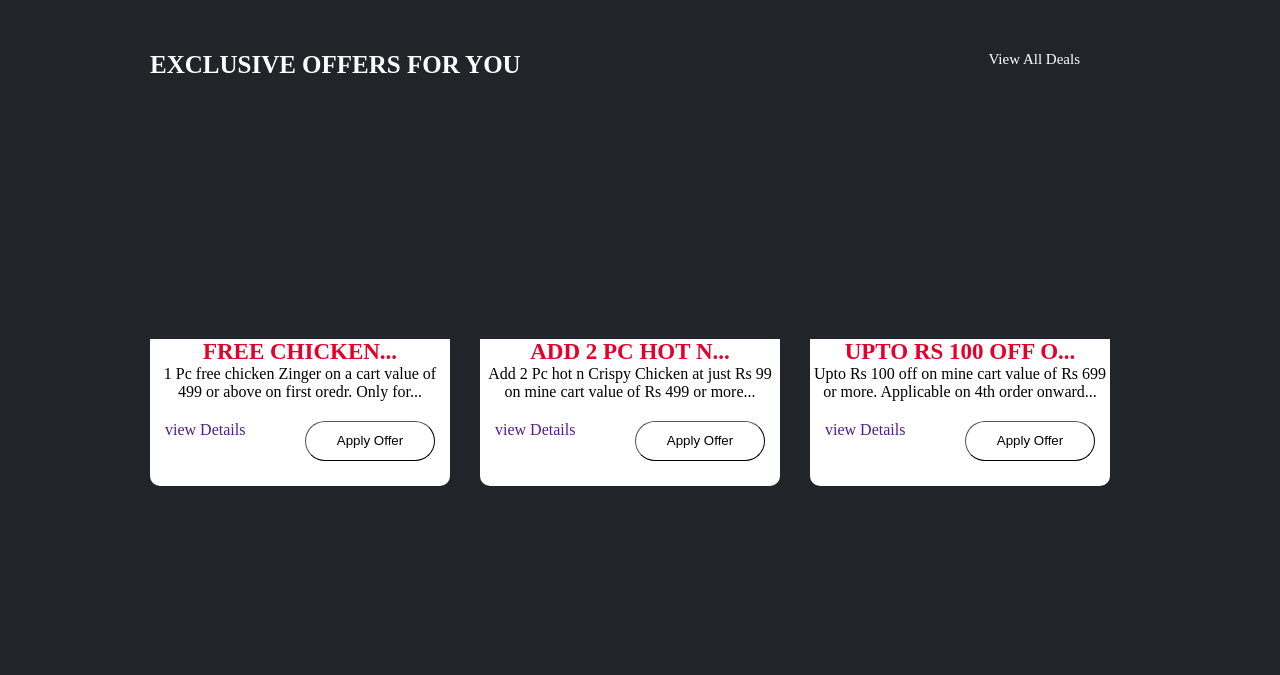
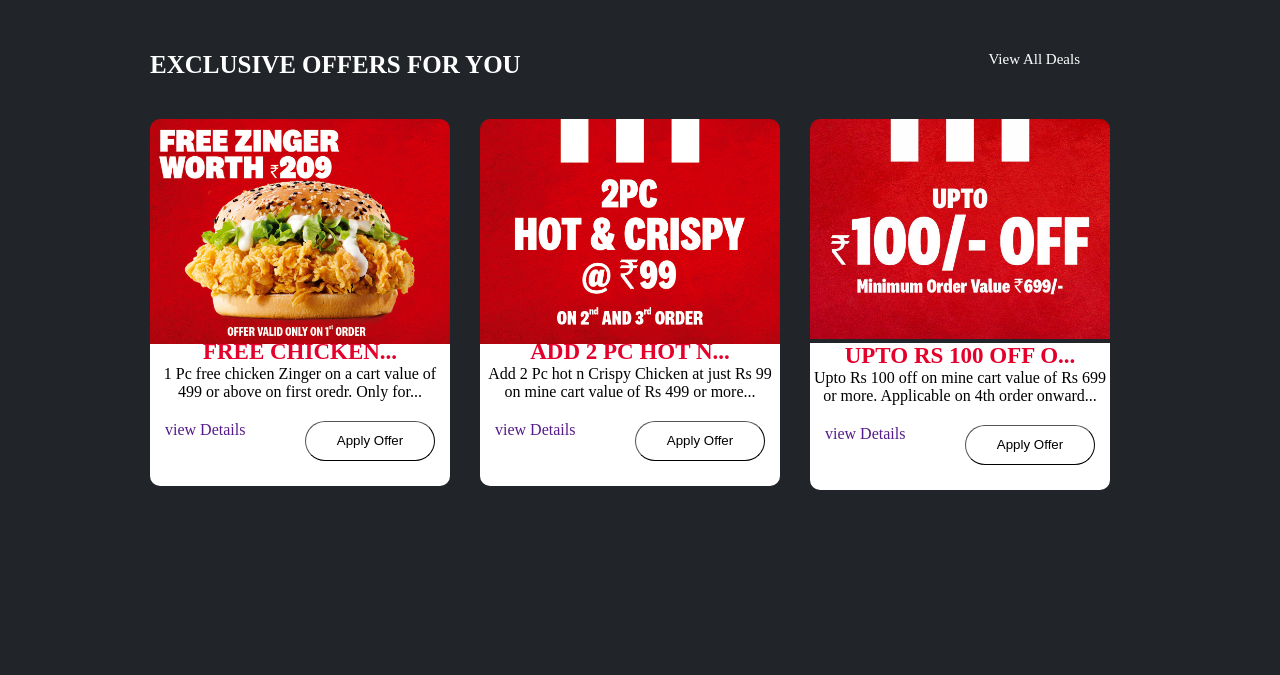
Before and after one commit to Varsha-K-V/KFC-Clone, a plain HTML site: page index.html in a window 1280 px wide. Shown: the part 1443-2118 px from the top of the page. Drawn offline with Linux system fonts and the light colour scheme.

Commit message:
first commit

```diff
--- a/index.html
+++ b/index.html
@@ -99,6 +99,7 @@
         <div class="ImageContainer3">
             <div class="SubContainer">
             <div class="Images1">
+                <img src="images/ExclusiveOffer1.jpg" alt="">
             </div>
             <div class="FreeChicken">
                 <div class="Free">
@@ -115,6 +116,7 @@
 
             <div class="SubContainer">
             <div class="Images2">
+                <img src="images/ExclusiveOffer2.jpg" alt="">
             </div>
             <div class="FreeChicken">
                 <div class="Free">
@@ -131,7 +133,7 @@
 
             <div class="SubContainer">
                 <div class="Images3">
-
+                    <img src="images/ExclusiveOffer3.jpg" alt="">
                 </div>
                 <div class="FreeChicken">
                     <div class="Free">
--- a/style.css
+++ b/style.css
@@ -191,10 +191,8 @@ nav{
 
 }
 
-.ImageContainer3 .Images1
+.ImageContainer3 .Images1 img
 {
-    background-image: url(/KFC/images/ExclusiveOffer1.jpg);
-    background-size: cover;
     width: 300px;
     border-top-left-radius: 10px;
     border-top-right-radius: 10px;
@@ -240,19 +238,19 @@ nav{
     border-radius: 22px;
     border-width: 1px;
 }
-.ImageContainer3 .Images2
+.ImageContainer3 .Images2 img
 {
-    background-image: url(/KFC/images/ExclusiveOffer2.jpg);
-    background-size: cover;
+
+
     width: 300px;
     border-top-left-radius: 10px;
     border-top-right-radius: 10px;
 
 }
-.ImageContainer3 .Images3
+.ImageContainer3 .Images3 img
 {
-    background-image: url(/KFC/images/ExclusiveOffer3.jpg);
-    background-size: cover;
+
+
     width: 300px;
     border-top-left-radius: 10px;
     border-top-right-radius: 10px;
```
